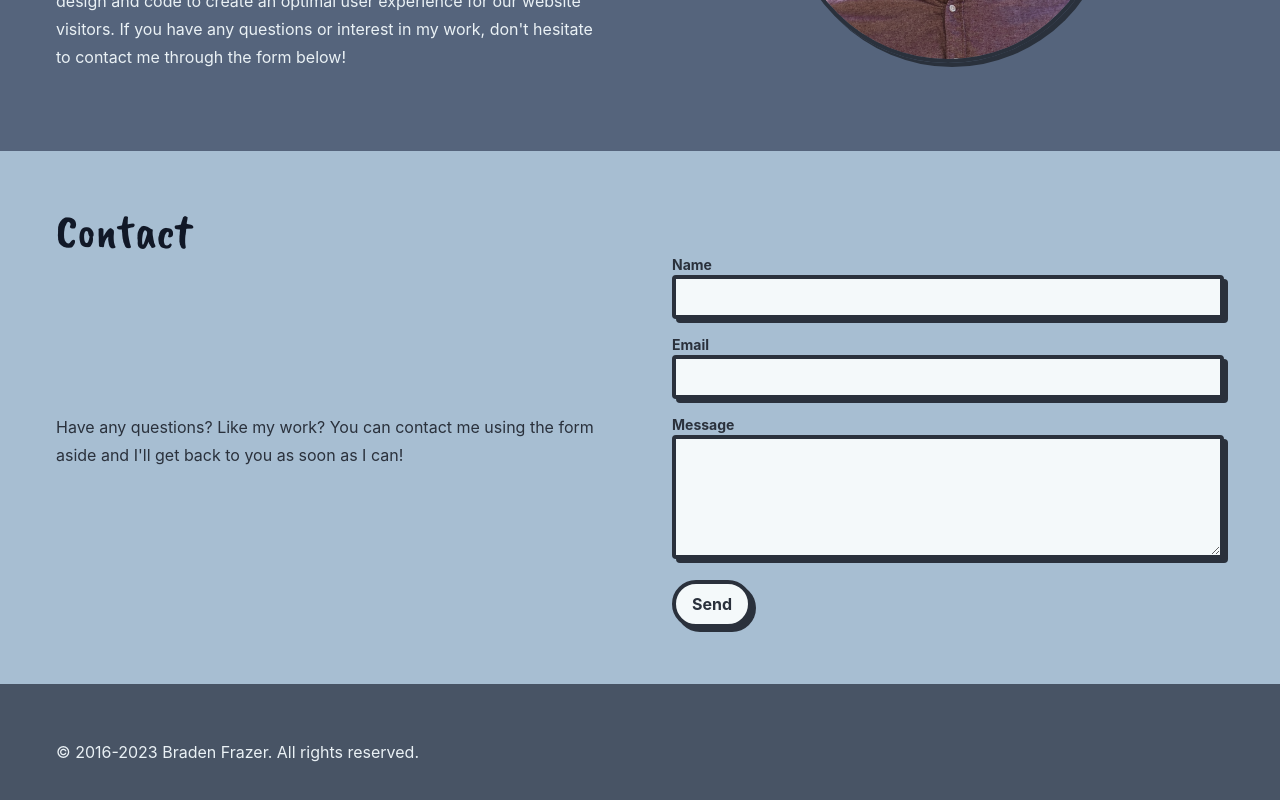
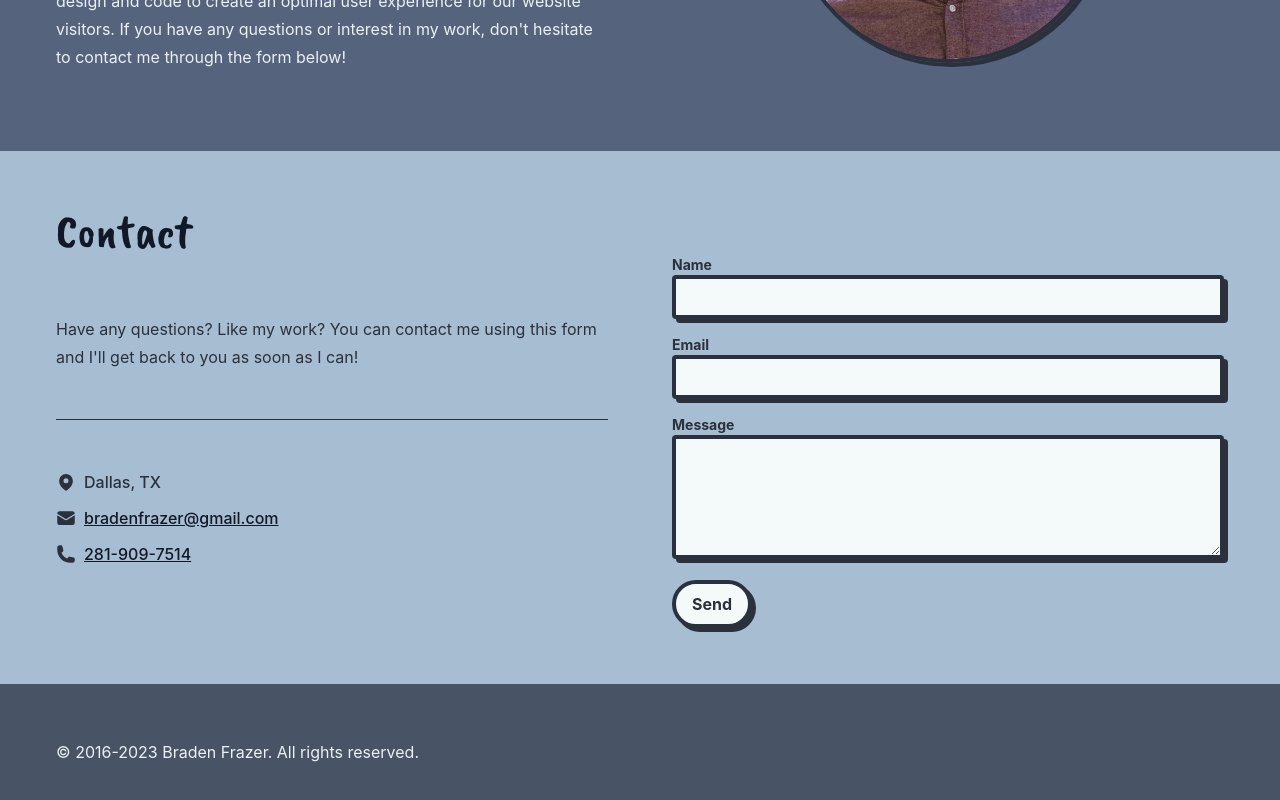
Before and after one commit to bradenfrazer/portfolio, a React (Vite) app: page / in a window 1280 px wide. Shown: the part 3929-4729 px from the top of the page. Built offline with nearby package versions, Linux system fonts and the light colour scheme.

Commit message:
complete contact section

```diff
--- a/src/components/Contact.tsx
+++ b/src/components/Contact.tsx
@@ -2,26 +2,38 @@ import { Section } from "./Section";
 import { Input } from "./ui/Input";
 import { Label } from "./ui/Label";
 import { Textarea } from "./ui/Textarea";
+import { PhoneIcon, MapPinIcon, EnvelopeIcon } from "@heroicons/react/24/solid";
 
 export const Contact = () => {
   return (
     <Section title="Contact" variant="light">
       <div>
         <p>
-          Have any questions? Like my work? You can contact me using the form
-          aside and I'll get back to you as soon as I can!
+          Have any questions? Like my work? You can contact me using this form
+          and I'll get back to you as soon as I can!
         </p>
-      </div>
-      <div>
-        <div data-form-alert="" hidden>
-          Thanks for filling out the form!
+        <hr className="border-primary-950" />
+        <ul className="list-none p-0 text-primary-950">
+          <li className="flex gap-2 whitespace-nowrap p-0">
+            <MapPinIcon className="w-5" />
+            <span className="font-medium">Dallas, TX</span>
+          </li>
+          <li className="flex gap-2 whitespace-nowrap p-0">
+            <EnvelopeIcon className="w-5" />
+            <a href="mailto:bradenfrazer@gmail.com">bradenfrazer@gmail.com</a>
+          </li>
+          <li className="flex gap-2 whitespace-nowrap p-0">
+            <PhoneIcon className="w-5" />
+            <a href="tel:2819097514">281-909-7514</a>
+          </li>
+        </ul>
       </div>
       <form
         name="contactform"
         method="POST"
         netlify-honeypot="company"
         data-netlify="true"
-          className="flex flex-col gap-4"
+        className="mt-8 flex w-full flex-col gap-4 md:mt-0"
       >
         <input type="hidden" name="form-name" value="contact-form" />
 
@@ -49,7 +61,6 @@ export const Contact = () => {
           Send
         </button>
       </form>
-      </div>
     </Section>
   );
 };
```
Lines whose indentation alone changed are shown as unchanged.
